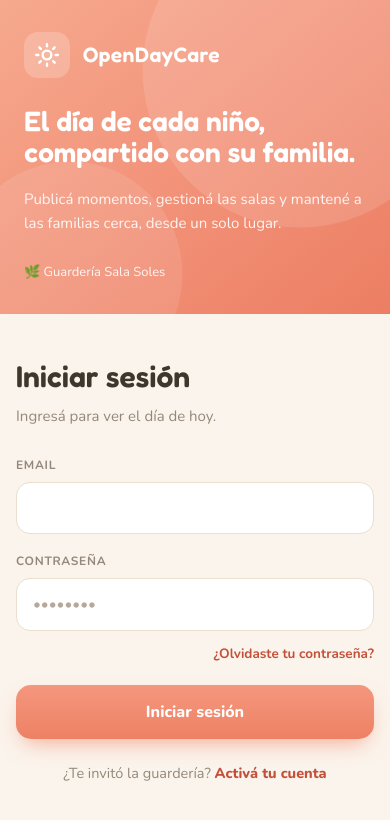
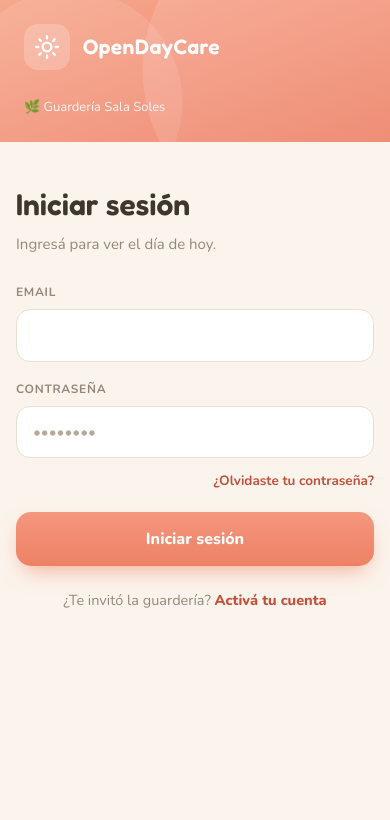
Before and after one commit to diegotayro/opencode-daycare, a Next.js app: page /login in a window 390 px wide. Shown: the top 820 px of the page. Built offline with nearby package versions, Linux system fonts and the light colour scheme.

Commit message:
fix: adjust padding in login page for better layout consistency

```diff
--- a/app/(auth)/login/page.tsx
+++ b/app/(auth)/login/page.tsx
@@ -5,7 +5,7 @@ export default function LoginPage() {
   return (
     <main className="flex min-h-screen flex-col bg-[#FBF4EC] lg:grid lg:grid-cols-[1.05fr_1fr]">
       {/* Left: gradient brand panel */}
-      <section className="relative overflow-hidden bg-gradient-to-br from-[#F6A98E] via-[#F2937A] to-[#EC7E62] text-white flex flex-col justify-between gap-7 px-6 py-8 sm:px-10 sm:py-10 lg:px-[60px] lg:py-14">
+      <section className="relative overflow-hidden bg-gradient-to-br from-[#F6A98E] via-[#F2937A] to-[#EC7E62] text-white flex flex-col justify-between gap-7 px-6 py-6 sm:px-10 lg:px-[60px] lg:py-14">
         {/* Decorative circles (scale down on small screens, never overflow) */}
         <div
           aria-hidden="true"
@@ -25,7 +25,7 @@ export default function LoginPage() {
           </span>
         </div>
 
-        <div className="relative">
+        <div className="relative hidden lg:block">
           <h1 className="font-fredoka font-semibold text-[28px] leading-[1.12] sm:text-[34px] lg:text-[42px]">
             El día de cada niño,
             <br />
```
